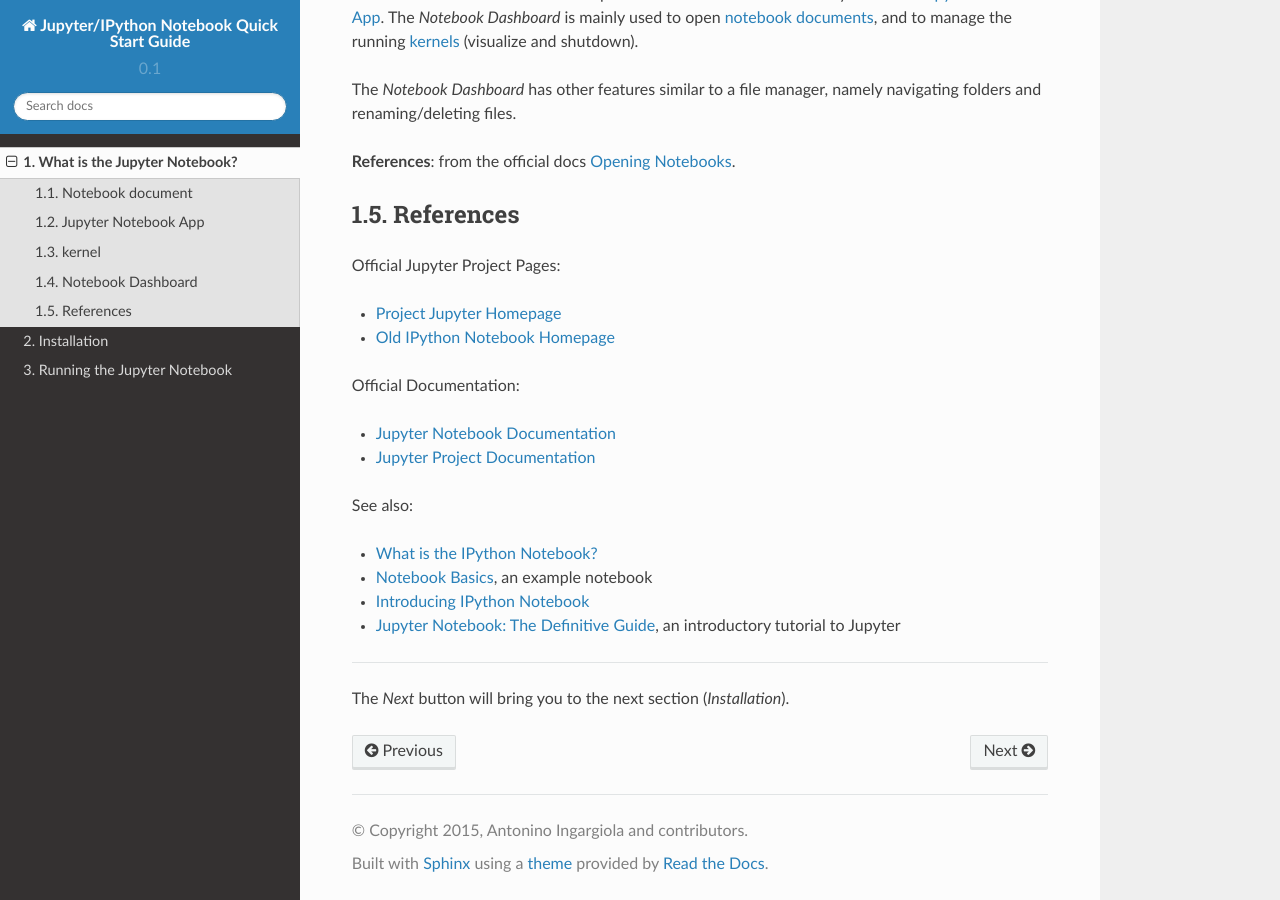
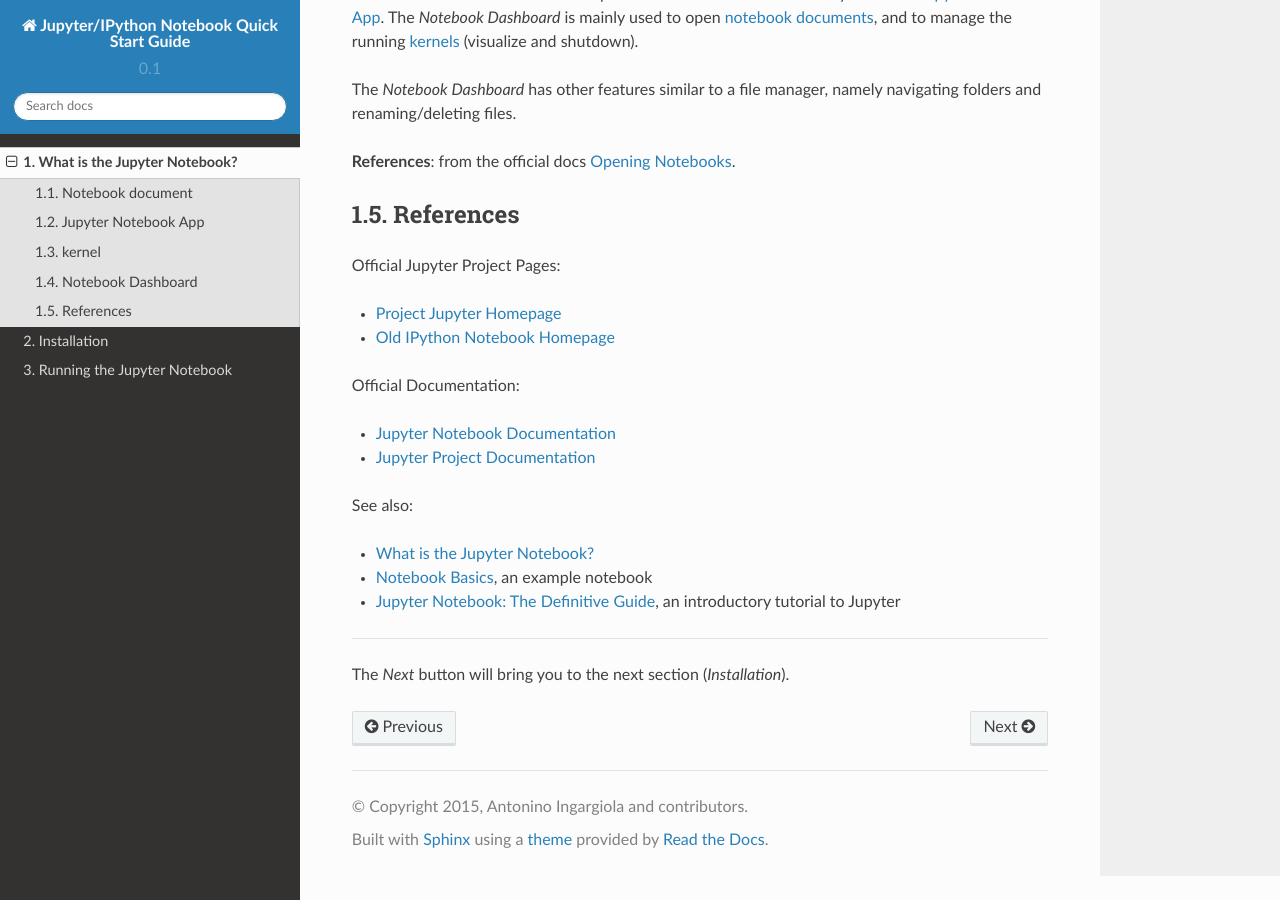
Before and after one commit to tritemio/jupyter_notebook_beginner_guide, a Sphinx documentation site: the page built from docs/what_is_jupyter.rst, in a window 1280 px wide and 900 px high, scrolled down 1470 px. Built offline with Sphinx 7.4.7 and the Read the Docs theme 2.0.0, drawn with Linux system fonts in a browser that asks for light colours.

Commit message:
more updates

```diff
--- a/docs/what_is_jupyter.rst
+++ b/docs/what_is_jupyter.rst
@@ -100,11 +100,9 @@
 
 See also:
 
-- `What is the IPython Notebook? <https://github.com/jupyter/notebook/blob/main/docs/source/examples/Notebook/What%20is%20the%20Jupyter%20Notebook.ipynb>`__
+- `What is the Jupyter Notebook? <https://nbviewer.org/github/jupyter/notebook/blob/main/docs/source/examples/Notebook/What%20is%20the%20Jupyter%20Notebook.ipynb>`__
 
-- `Notebook Basics <https://github.com/jupyter/notebook/blob/main/docs/source/examples/Notebook/Notebook%20Basics.ipynb>`__, an example notebook
-
-- `Introducing IPython Notebook <http://opentechschool.github.io/python-data-intro/core/notebook.html>`__
+- `Notebook Basics <https://nbviewer.org/github/jupyter/notebook/blob/main/docs/source/examples/Notebook/Notebook%20Basics.ipynb>`__, an example notebook
 
 - `Jupyter Notebook: The Definitive Guide <https://www.datacamp.com/community/tutorials/tutorial-jupyter-notebook>`__, an introductory tutorial to Jupyter
 
```
